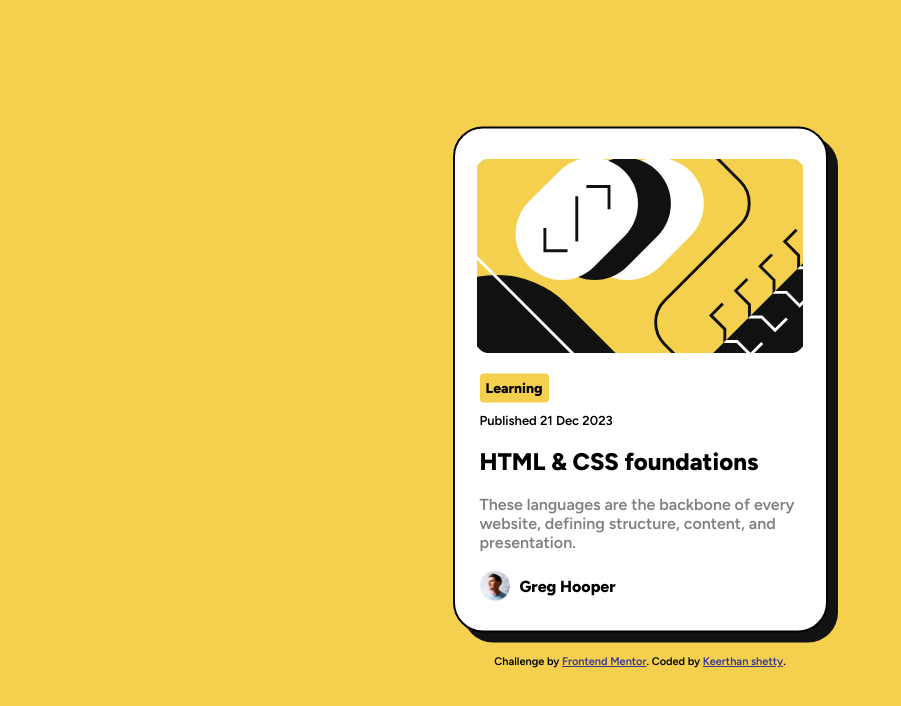
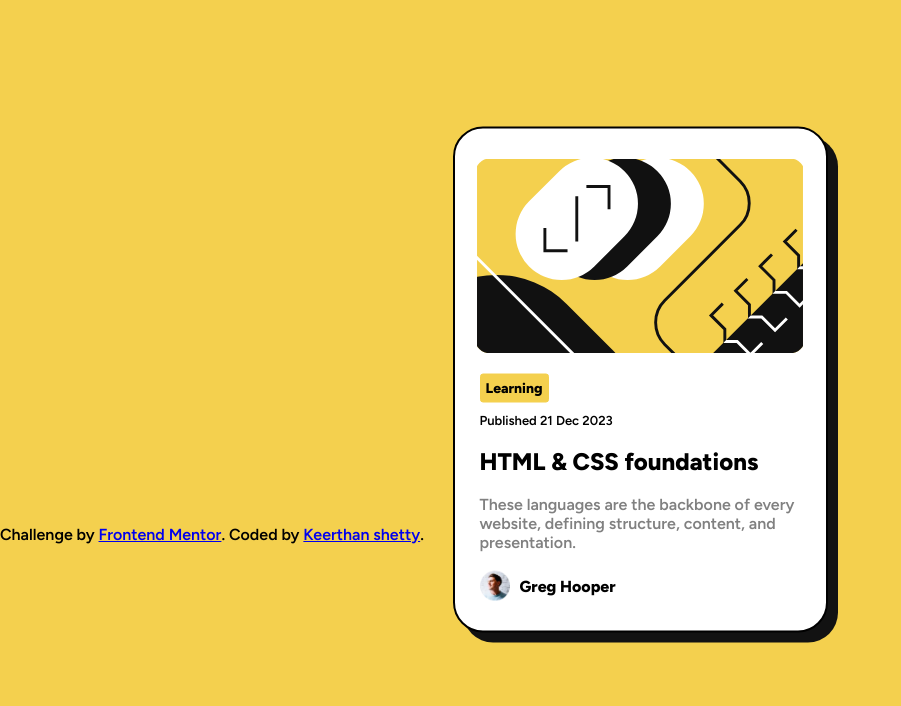
Before and after one commit to Keerthan-Shetty/Blog-preview-card-Frontend-Mentor, a plain HTML site: page index.html in a window 1280 px wide. Shown: the whole page, without its empty margins (0-901 px from the left). Drawn offline with Linux system fonts and the light colour scheme.

Commit message:
Update style.css

```diff
--- a/style.css
+++ b/style.css
@@ -75,15 +75,6 @@ h2{
 .person p{
     padding-left: 10px;
 }
-.attribution {
-    padding-top: 130px;
-    font-size: 11px;
-    text-align: center;
-}
-.attribution a {
-    color: #000;
-    color: rgb(55, 55, 146);
-}
 @media (max-width:400px){
     svg{
         width: 250px;
```
